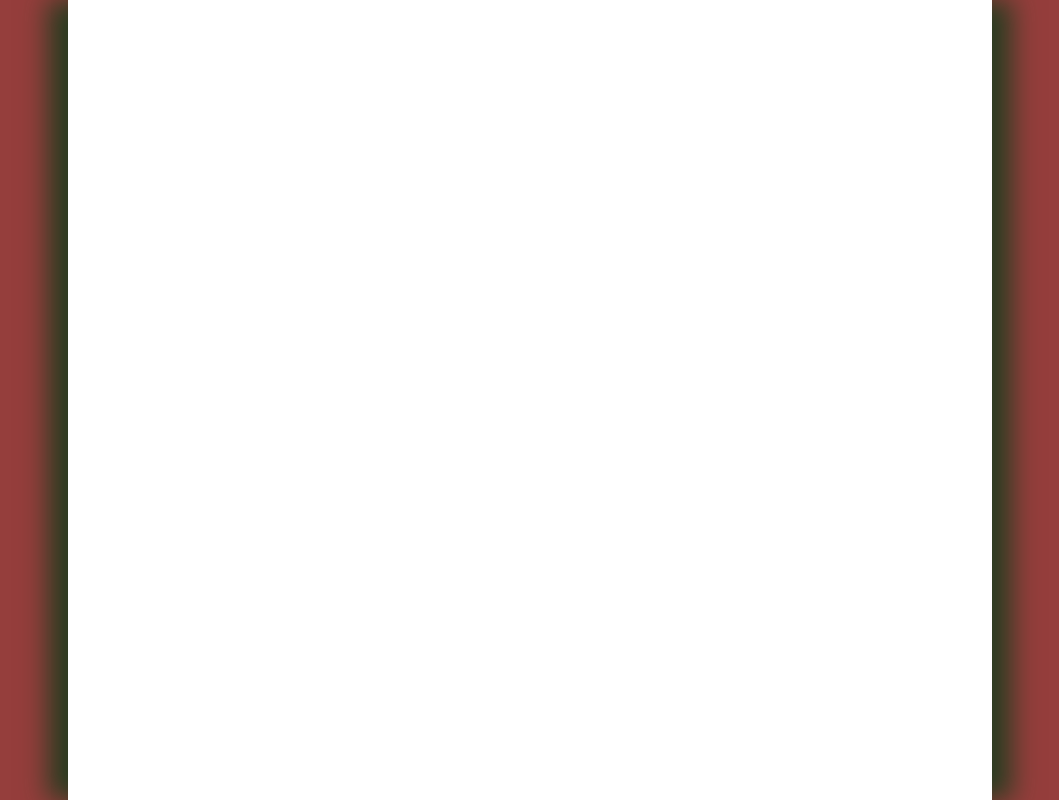
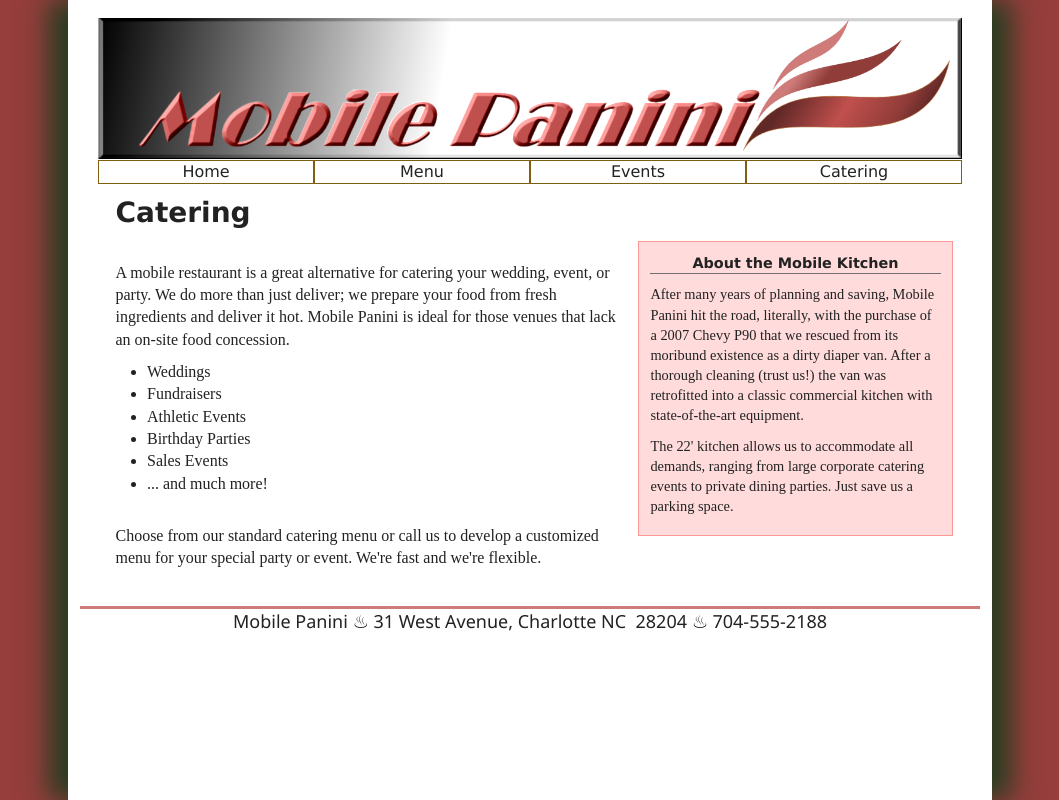
Before and after one commit to MaryAngelique/CTI-110-620-Web-Programmming-Database, a plain HTML site: page Module 1/Coding Assessment 5: Review Assignment/mp_catering.html in a window 1280 px wide. Shown: the whole page, without its empty margins (110-1169 px from the left). Drawn offline with Linux system fonts and the light colour scheme.

Commit message:
Implemented catering information html page

```diff
--- a/Module 1/Coding Assessment 5: Review Assignment/mp_catering.html
+++ b/Module 1/Coding Assessment 5: Review Assignment/mp_catering.html
@@ -8,8 +8,8 @@
     Review Assignment
 
     Mobile Panini Catering
-    Author:
-    Date:
+    Author: Angelique Abacajan
+    Date: 09/09/2024
 
     Filename: mp_catering.html
    -->
@@ -21,6 +21,57 @@
 </head>
 
 <body>
+   <!-- Header Section -->
+   <header>
+      <a href="mp_index.html">
+          <img src="mp_logo.png" alt="Mobile Panini">
+      </a>
+      <nav>
+          <ul>
+              <li><a href="mp_index.html">Home</a></li>
+              <li><a href="mp_menu.html">Menu</a></li>
+              <li><a href="mp_events.html">Events</a></li>
+              <li><a href="mp_catering.html">Catering</a></li>
+          </ul>
+      </nav>
+  </header>
+
+  <!-- Article Section (Catering Content) -->
+  <article>
+      <h1>Catering</h1>
+
+      <!-- Aside Section (Mobile Kitchen Details) -->
+      <aside>
+          <h1>About the Mobile Kitchen</h1>
+          <p>
+              After many years of planning and saving, Mobile Panini hit the road, literally, with the purchase of a 2007 Chevy P90 that we rescued from its moribund existence as a dirty diaper van. After a thorough cleaning (trust us!) the van was retrofitted into a classic commercial kitchen with state-of-the-art equipment.
+          </p>
+          <p>
+              The 22' kitchen allows us to accommodate all demands, ranging from large corporate catering events to private dining parties. Just save us a parking space.
+          </p>
+      </aside>
+
+      <!-- Catering Options -->
+      <p>A mobile restaurant is a great alternative for catering your wedding, event, or party. We do more than just deliver; we prepare your food from fresh ingredients and deliver it hot. Mobile Panini is ideal for those venues that lack an on-site food concession.</p>
+
+      <ul>
+          <li>Weddings</li>
+          <li>Fundraisers</li>
+          <li>Athletic Events</li>
+          <li>Birthday Parties</li>
+          <li>Sales Events</li>
+          <li>... and much more!</li>
+      </ul>
+
+      <p>
+          Choose from our standard catering menu or call us to develop a customized menu for your special party or event. We're fast and we're flexible.
+      </p>
+  </article>
+
+  <!-- Footer Section -->
+  <footer>
+      Mobile Panini &#9832; 31 West Avenue, Charlotte NC&nbsp;&nbsp;28204 &#9832; 704-555-2188
+  </footer>
 
 </body>
 
```
